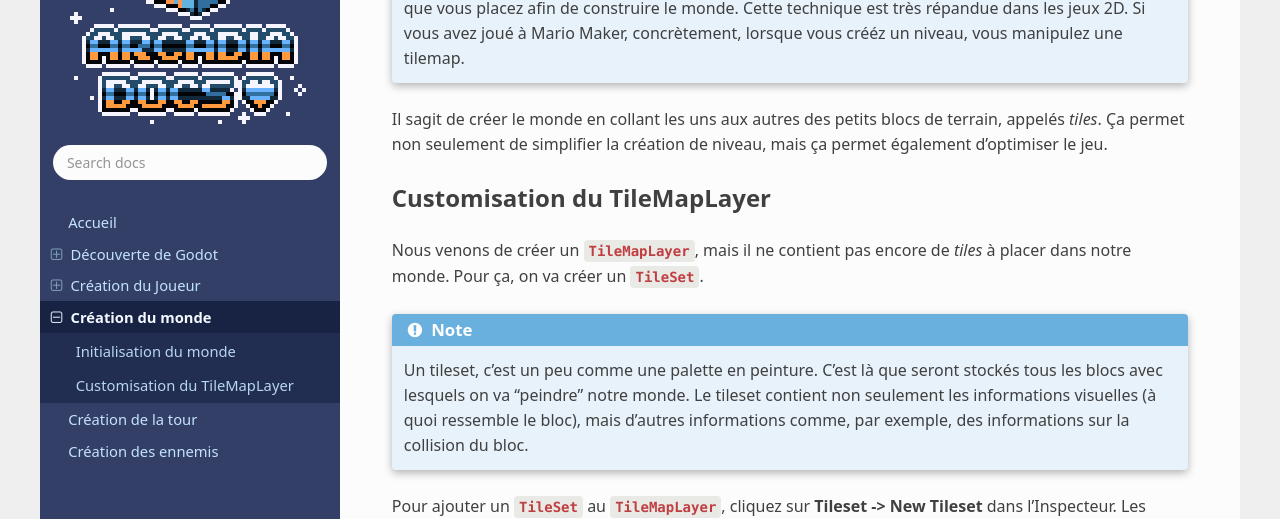
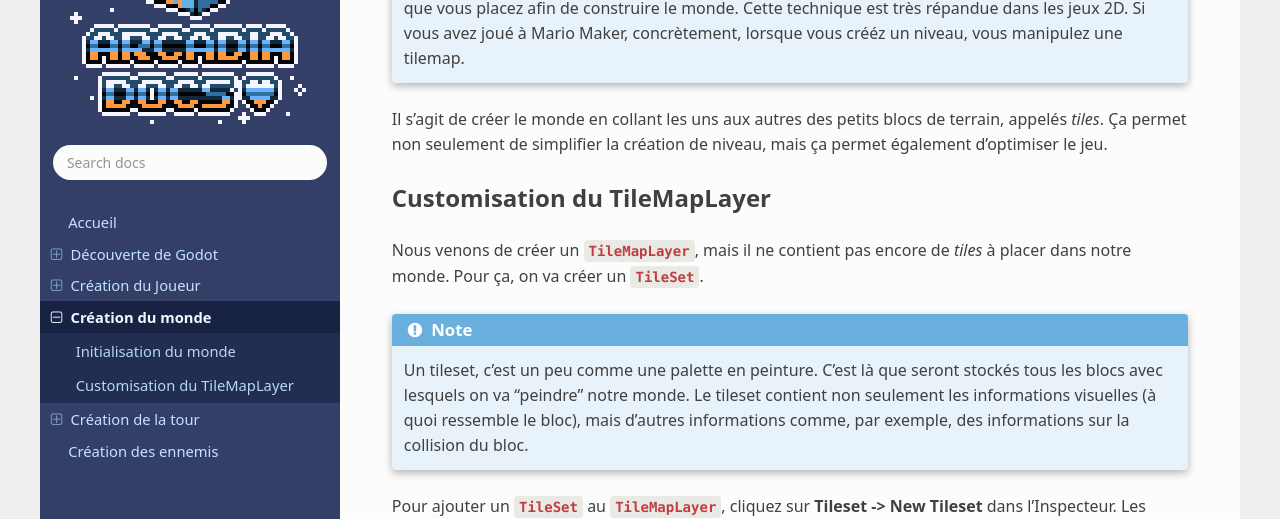
Before and after one commit to iceknith/Godot-Cours-Arcadia---Tower-Protector-Tutoriel, a Sphinx documentation site: the page built from docs/creation-monde.rst, in a window 1280 px wide and 900 px high, scrolled down 1143 px. Shown: the part 152-671 px from the top of the window. Built offline with Sphinx 7.4.7 and the Read the Docs theme 2.0.0, drawn with Linux system fonts in a browser that asks for light colours; some web fonts are replaced.

Commit message:
Started creation-tour

```diff
--- a/docs/creation-monde.rst
+++ b/docs/creation-monde.rst
@@ -25,7 +25,7 @@ Vous pouvez renommer ce noeud en ``"World"``, et lui ajouter un nœud ``TileMapL
   Une tilemap sectionne le monde en une grille. Les cases de cette grille sont remplies avec des blocs que vous placez afin de construire le monde.
   Cette technique est très répandue dans les jeux 2D. Si vous avez joué à Mario Maker, concrètement, lorsque vous crééz un niveau, vous manipulez une tilemap.
 
-Il sagit de créer le monde en collant les uns aux autres des petits blocs de terrain, appelés `tiles`.
+Il s'agit de créer le monde en collant les uns aux autres des petits blocs de terrain, appelés `tiles`.
 Ça permet non seulement de simplifier la création de niveau, mais ça permet également d'optimiser le jeu.
 
 Customisation du TileMapLayer
```
Also changed, not shown: docs/creation-tour.rst (+33 -2 lines).
